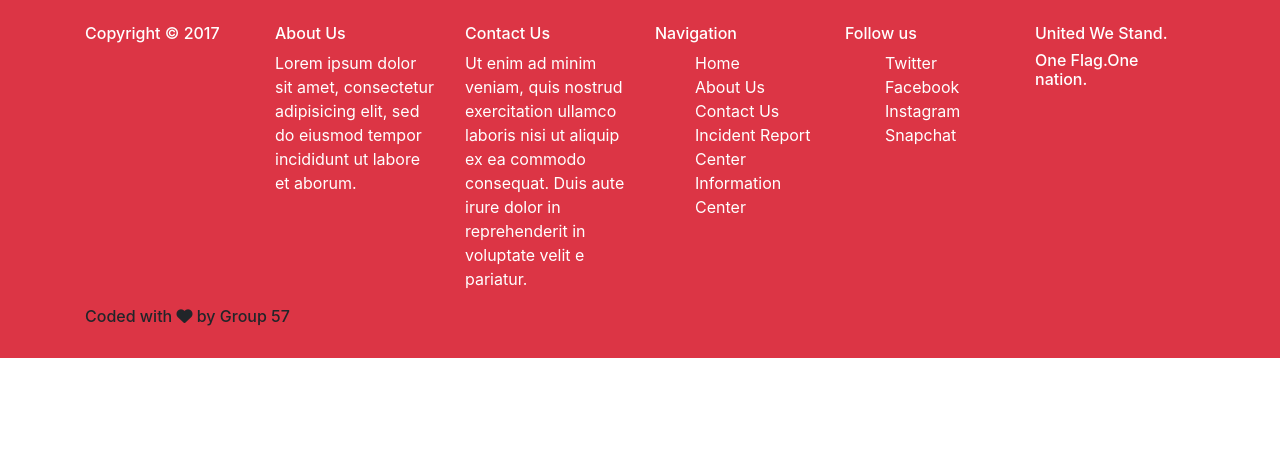
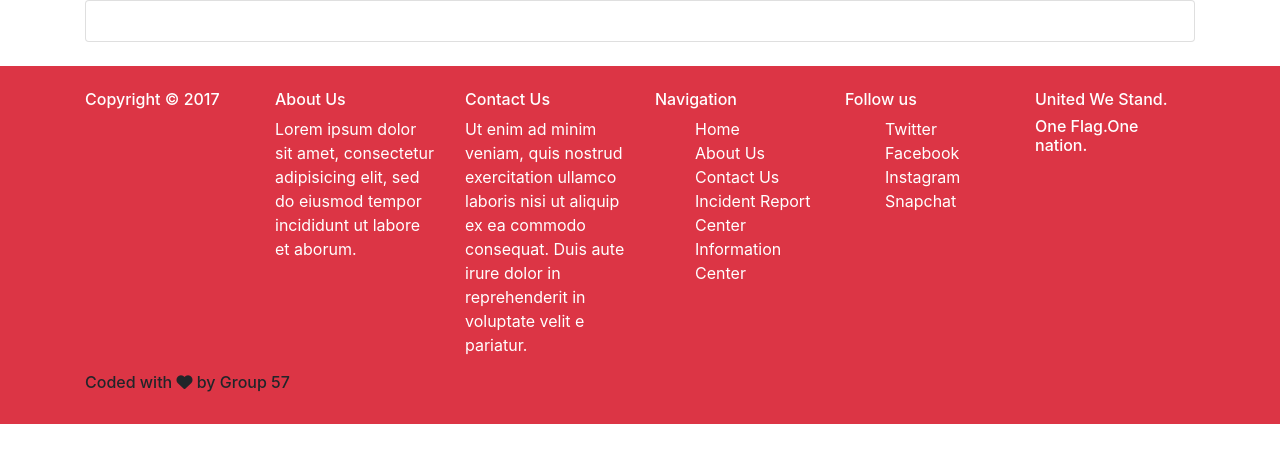
Before and after one commit to udaragangabadage/DMS, a PHP site: the page made by incident report center.php in a window 1280 px wide. Shown: the part 78-541 px from the top of the page. Run offline with PHP 8.4, Linux system fonts and the light colour scheme; some libraries are stand-ins or nearby versions.

Commit message:
aldalpdladladldapdaldpadpffjcn

```diff
--- a/home.php
+++ b/home.php
@@ -52,7 +52,7 @@
           <a class="nav-link text-white" href="#">Contact Us</a>
         </li>
         <li class="nav-item ">
-          <a class="nav-link text-white" href="incident report center">Incident Report Center</a>
+          <a class="nav-link text-white" href="incident report center.php">Incident Report Center</a>
         </li>
 
         <li class="nav-item dropdown">
--- a/incident report center.php
+++ b/incident report center.php
@@ -97,9 +97,22 @@
 
 <!-- nav end -->
 
+<div class="container">
+  <div class="card card-body">
 
 
 
+
+
+
+
+
+
+  </div>
+</div>
+
+
+<br>
 <?php
 include_once'footer.php'
 ?>
```
